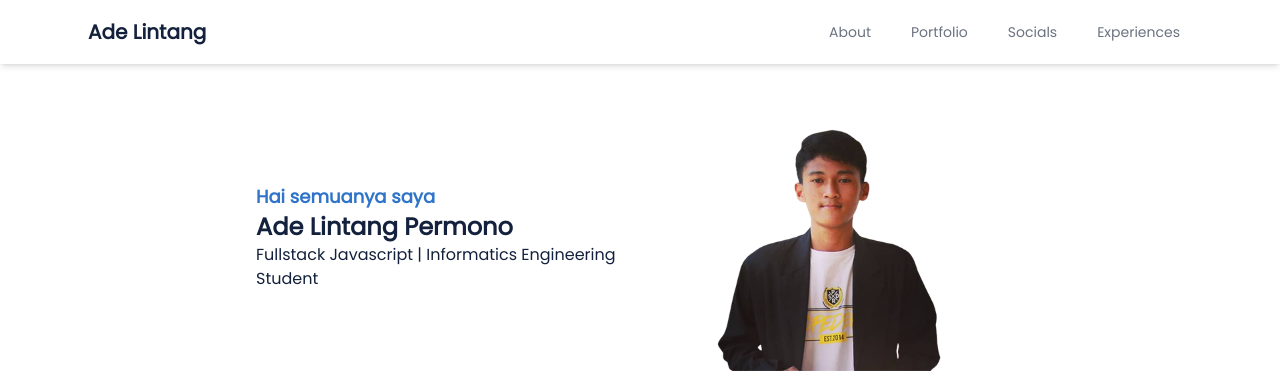
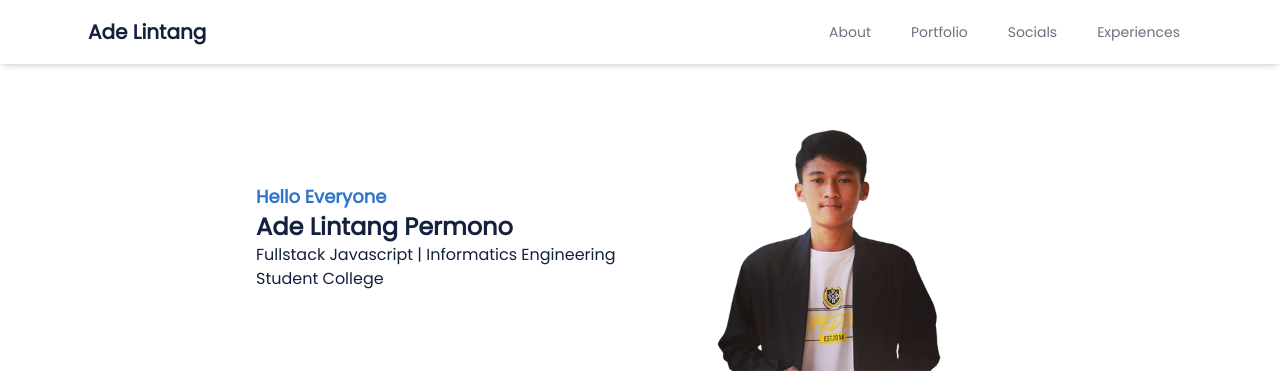
Before and after one commit to adelintang/portfolio, a React (Vite) app: page / in a window 1280 px wide. Shown: the top 373 px of the page. Built offline with nearby package versions, Linux system fonts and the light colour scheme.

Commit message:
pref: profile

```diff
--- a/src/components/Profile.tsx
+++ b/src/components/Profile.tsx
@@ -4,9 +4,9 @@ export default function Profile() {
       <div
         className="py-10 w-[90%] sm:w-[80%] md:w-[70%] lg:w-[60%] mx-auto flex flex-col justify-center items-center lg:flex-row gap-2">
         <div>
-          <p className="text-[#2F74C8] text-lg font-semibold">Hai semuanya saya</p>
+          <p className="text-[#2F74C8] text-lg font-semibold">Hello Everyone</p>
           <p className="text-2xl font-semibold dark:text-white">Ade Lintang Permono</p>
-          <p className="dark:text-white">Fullstack Javascript | Informatics Engineering Student</p>
+          <p className="dark:text-white">Fullstack Javascript | Informatics Engineering Student College</p>
         </div>
         <img src="/img/adelintang.png" alt="adelintang" className="w-[400px]" loading="lazy" />
       </div>
```
